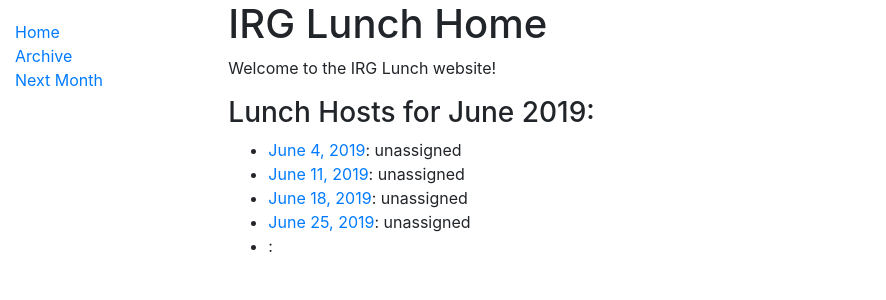
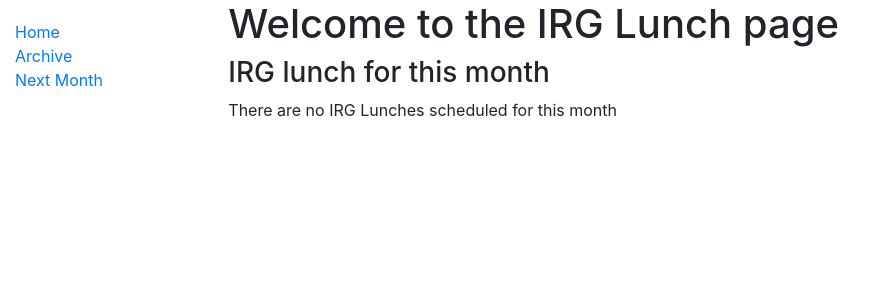
Before and after one commit to ddwheele/irglunch, a Django app: page /catalog/ in a window 1280 px wide. Shown: the top 300 px of the page, without its empty margins (0-886 px from the left). Run offline with Django 3.2, Linux system fonts and the light colour scheme; data that the repository does not hold is empty; some libraries are stand-ins or nearby versions.

Commit message:
index page links properly to to single lunch pages

```diff
--- a/catalog/models.py
+++ b/catalog/models.py
@@ -19,7 +19,7 @@ class HostAction(models.Model):
         return self.host.name + " brought IRG Lunch on " + str(self.date)
 
     def get_absolute_url(self):
-        return reverse('lunch-view', {'year':self.date.year,'month':self.date.month, 'day':self.date.day})
+        return reverse('lunch-view', kwargs={'year':self.date.year,'month':self.date.month, 'day':self.date.day})
 
 class GuestAction(models.Model):
     """Represents one time a Person attends IRG lunch"""
--- a/catalog/templates/catalog/guestaction_list.html
+++ b/catalog/templates/catalog/guestaction_list.html
@@ -6,7 +6,7 @@
     <h3>Guests</h3>
     <ul>
         {% for guestaction in guestaction_list %}
-            <li>{{ guestaction.guest.name }} - {{ guestaction.guest.note }} </li>
+            <li>{{ guestaction.guest.name }} - {{ guestaction.note }} </li>
         {% endfor %}
     </ul>
 {% endblock %}
--- a/catalog/templates/index.html
+++ b/catalog/templates/index.html
@@ -1,14 +1,15 @@
 {% extends "base_generic.html" %}
 
 {% block content %}
-  <h1>IRG Lunch Home</h1>
-  <p>Welcome to the IRG Lunch website!</p>
-  <h3>Lunch Hosts for {{ month_name }} {{ year }}:</h3>
-  <ul>
-      <li><a href="">{{ week0 }}</a>: {{ host0 }}</li>
-      <li><a href="">{{ week1 }}</a>: {{ host1 }}</li>
-      <li><a href="">{{ week2 }}</a>: {{ host2 }}</li>
-      <li><a href="">{{ week3 }}</a>: {{ host3 }}</li>
-      <li><a href="">{{ week4 }}</a>: {{ host4 }}</li>
- </ul>
+    <h1>Welcome to the IRG Lunch page</h1>
+    <h3>IRG lunch for this month</h3>
+    {% if host %}
+    <ul>
+        {% for hostaction in host %}
+            <li><a href="{{ hostaction.get_absolute_url }}">{{ hostaction.date }}</a>: {{ hostaction.host.name }} </li>
+        {% endfor %}
+    </ul>
+    {% else %}
+      <p> There are no IRG Lunches scheduled for this month</p>
+    {% endif %}
 {% endblock %}
--- a/catalog/views.py
+++ b/catalog/views.py
@@ -7,7 +7,7 @@ from catalog.models import Person, HostAction, GuestAction
 # then the value is the date of the first Tuesday
 tues_translator = {1:2, 2:1, 3:7, 4:6, 5:5, 6:4, 7:3}
 
-def index(request):
+def oldindex(request):
     """"View function for home page"""
     today = datetime.date.today()
     the_first = today.replace(day=1)
@@ -48,48 +48,17 @@ def lunch_list_view(request, year, month, day):
 
     guest_actions = GuestAction.objects.filter(date__year = year,
                                                date__month = month,
-                                               date__day = day)
+                                               date__day = day).order_by('guest')
 
     context['guestaction_list'] = guest_actions
 
     return render(request, 'catalog/guestaction_list.html', context=context)
 
+def index(request):
+    context = {}
+    today = datetime.date.today()
+    host_action_list = HostAction.objects.filter(date__year = today.year,
+                                            date__month = today.month).order_by('date')
+    context['host'] = host_action_list
 
-class GuestList(ListView):
-    model = GuestAction
-    context_object_name = 'guestaction_list'
-    template_name = 'guestaction_list.html'
-
-    def get_context_data(self, **kwargs):
-        context = super().get_context_data(**kwargs)
-
-
-
-
-
-
-
-
-
-
-
-
-
-
-
-
-
-
-
-
-
-
-
-
-
-
-
-
-
-    # Then you can click on each date and have it list the host, guests,
-    # and a form to add yourself
+    return render(request, 'index.html', context=context)
```
